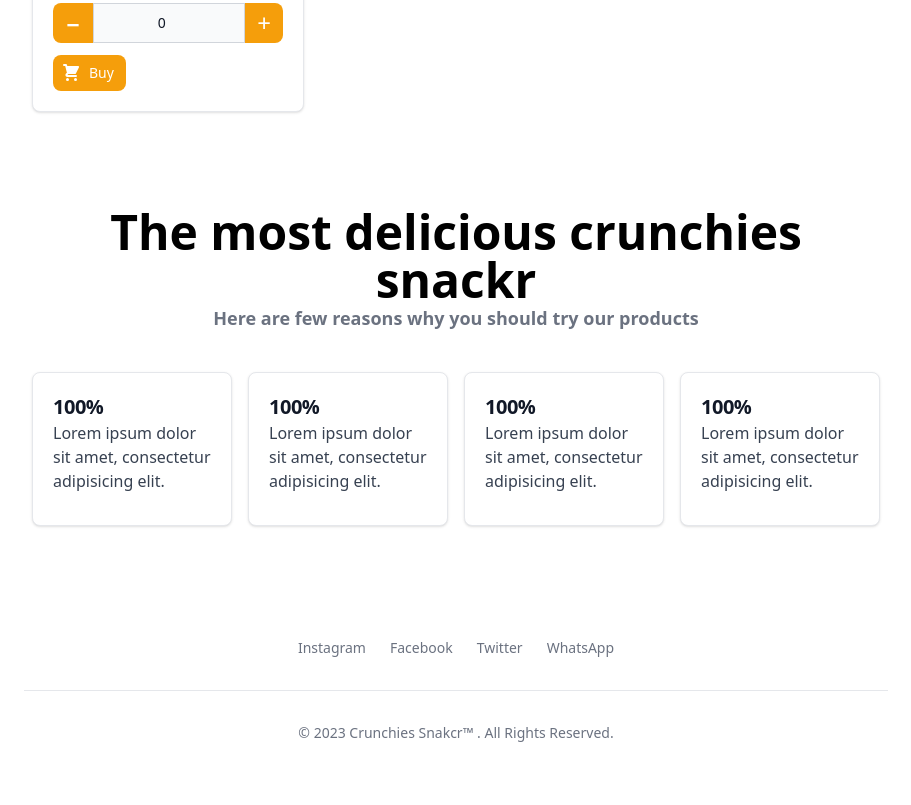
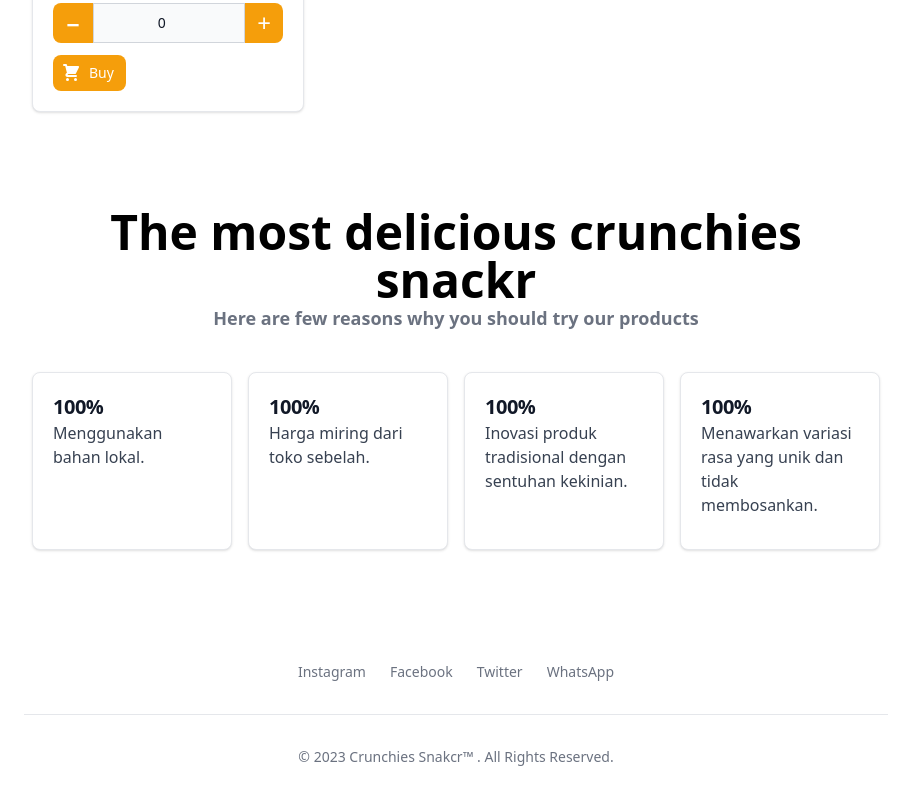
Before and after one commit to rizana1511/rizana1511.github.io, a website: page index.html in a window 1280 px wide. Shown: the part 2280-3085 px from the top of the page, without its empty margins (184-1095 px from the left). Drawn offline with Linux system fonts and the light colour scheme.

Commit message:
edit service

```diff
--- a/index.html
+++ b/index.html
@@ -360,12 +360,12 @@
             <div class="grid grid-cols-1 md:grid-cols-4 gap-4 p-6">
                 <div
                     class="max-w-sm bg-white border border-gray-200 rounded-lg shadow dark:bg-gray-800 dark:border-gray-700">
-                    <div class="p-5">
+                    <div class="p-5 my-auto">
                         <h5 class="text-xl font-bold tracking-tight text-gray-900 dark:text-white">
                             100%
                         </h5>
                         <p class="mb-3 font-normal text-gray-700 dark:text-gray-400">
-                            Lorem ipsum dolor sit amet, consectetur adipisicing elit.
+                            Menggunakan bahan lokal.
                         </p>
                     </div>
                 </div>
@@ -376,7 +376,7 @@
                             100%
                         </h5>
                         <p class="mb-3 font-normal text-gray-700 dark:text-gray-400">
-                            Lorem ipsum dolor sit amet, consectetur adipisicing elit.
+                            Harga miring dari toko sebelah.
                         </p>
                     </div>
                 </div>
@@ -387,7 +387,7 @@
                             100%
                         </h5>
                         <p class="mb-3 font-normal text-gray-700 dark:text-gray-400">
-                            Lorem ipsum dolor sit amet, consectetur adipisicing elit.
+                            Inovasi produk tradisional dengan sentuhan kekinian.
                         </p>
                     </div>
                 </div>
@@ -398,7 +398,7 @@
                             100%
                         </h5>
                         <p class="mb-3 font-normal text-gray-700 dark:text-gray-400">
-                            Lorem ipsum dolor sit amet, consectetur adipisicing elit.
+                            Menawarkan variasi rasa yang unik dan tidak membosankan.
                         </p>
                     </div>
                 </div>
```
